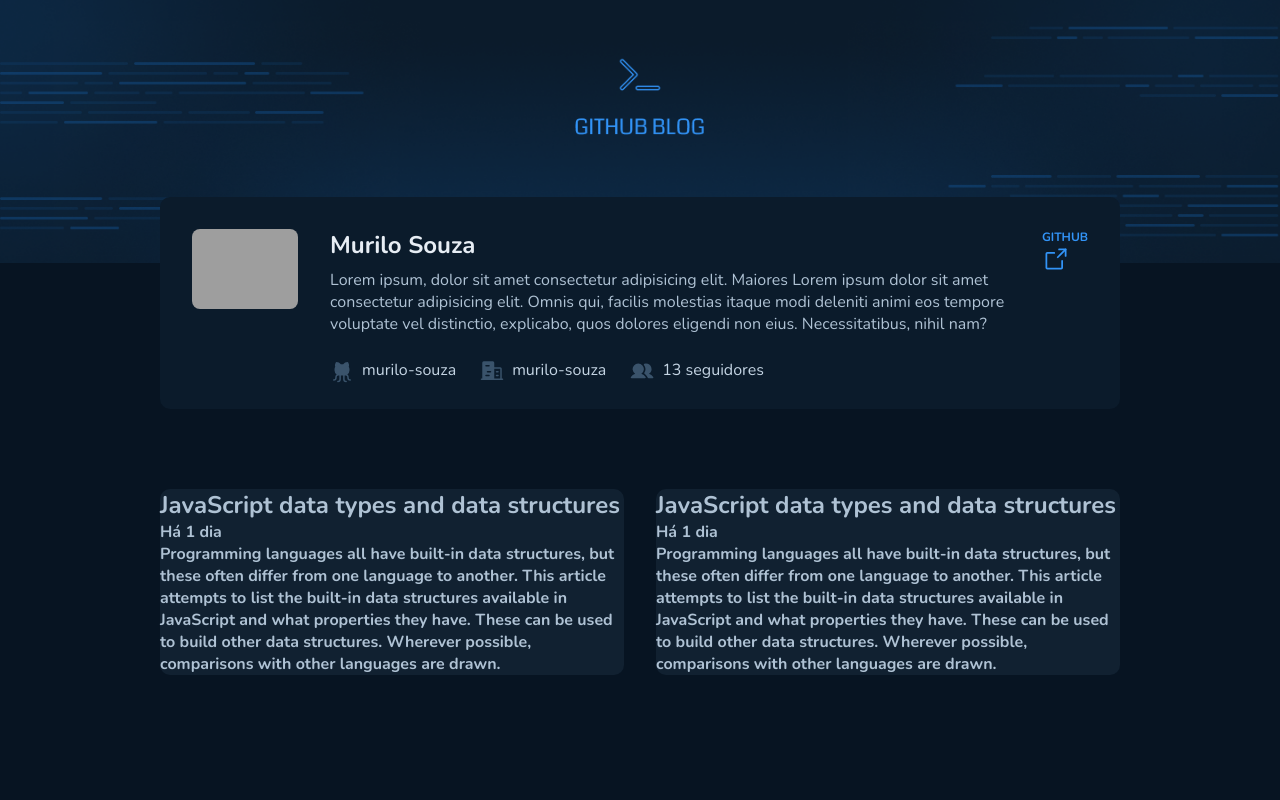
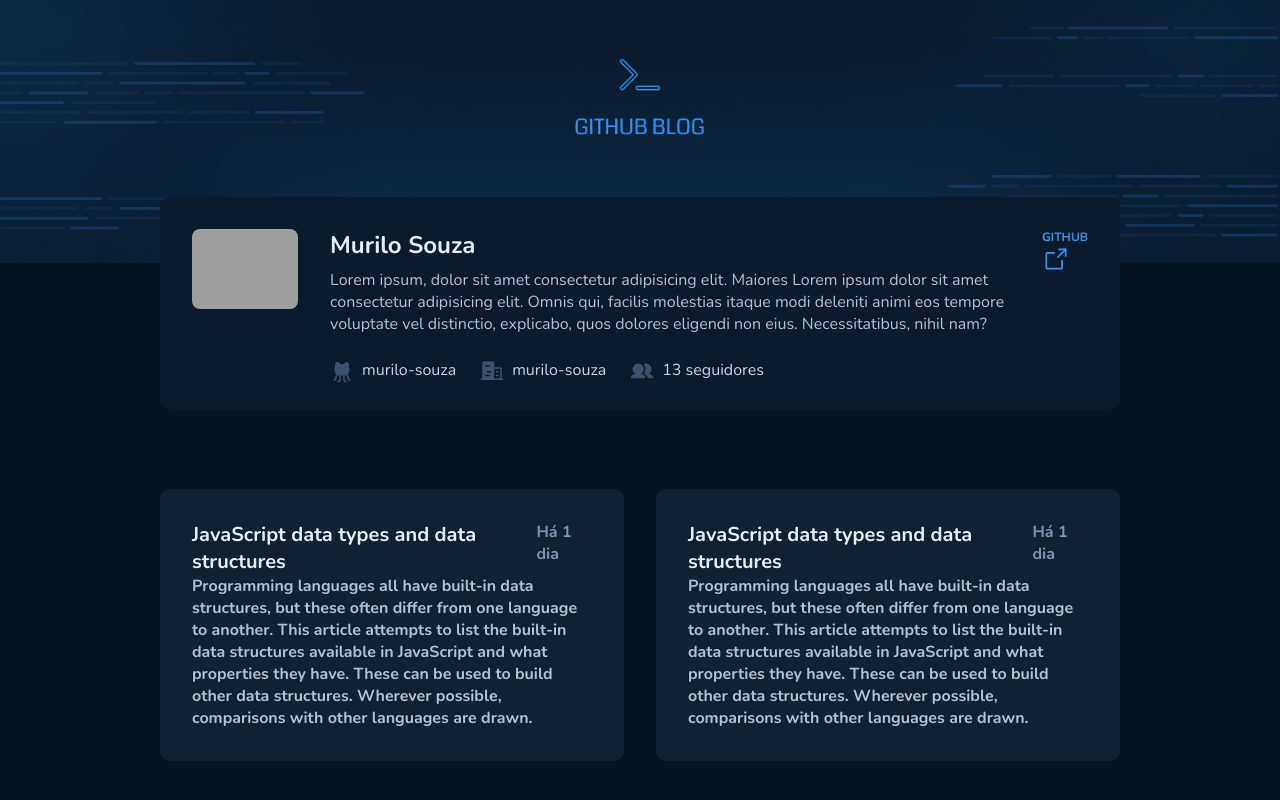
Before and after one commit to murilo-souza/GitHubBlog-Web-ReactJs, a React (Vite) app: page / in a window 1280 px wide. Built offline with nearby package versions, Linux system fonts and the light colour scheme; grey boxes are pictures that could not be loaded.

Commit message:
PostCard styles

```diff
--- a/src/components/PostCard/styles.ts
+++ b/src/components/PostCard/styles.ts
@@ -2,14 +2,36 @@
 
 export const Container = styled.div`
   width: 100%;
+
   background-color: ${(props) => props.theme.basePost};
+
   border-radius: 10px;
+
+  padding: 2rem;
 `
 
-export const Top = styled.section``
+export const Top = styled.section`
+  display: flex;
+  justify-content: space-beetwen;
+  align-items: flex-start;
+`
 
-export const Title = styled.h1``
+export const Title = styled.h1`
+  font-size: 1.25rem;
+  color: ${(props)=>props.theme.baseTitle}
 
-export const Description = styled.p``
+`
 
-export const TimePast = styled.span``
+export const Description = styled.p`
+  font-size: 1rem
+  font-weight: 400;
+
+  color: ${(props)=> props.theme.baseText}
+`
+
+export const TimePast = styled.span`
+  font-size: 0.75rem
+  font-weight: 400;
+
+  color: ${(props)=> props.theme.baseSpan}
+`
```
